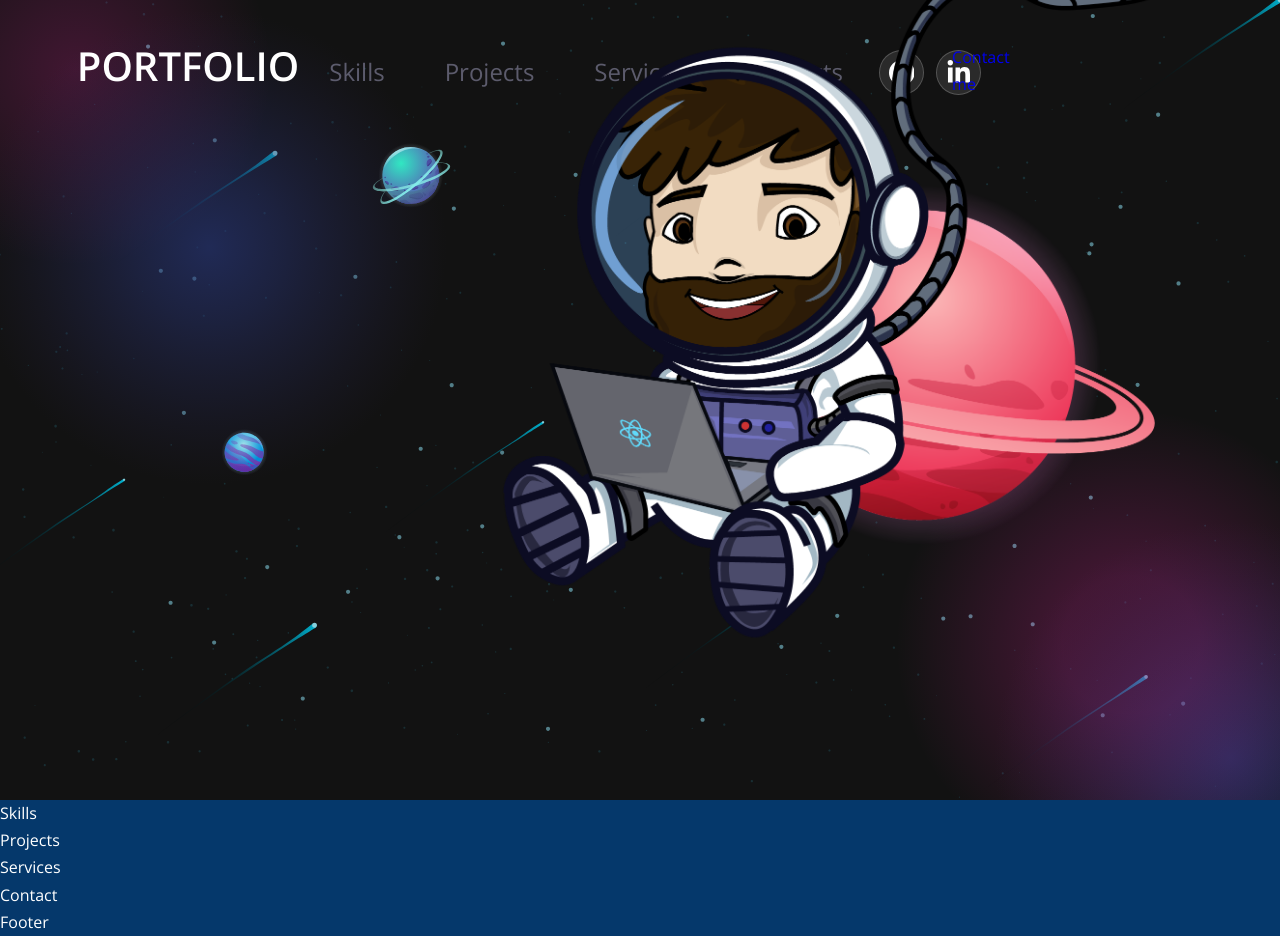
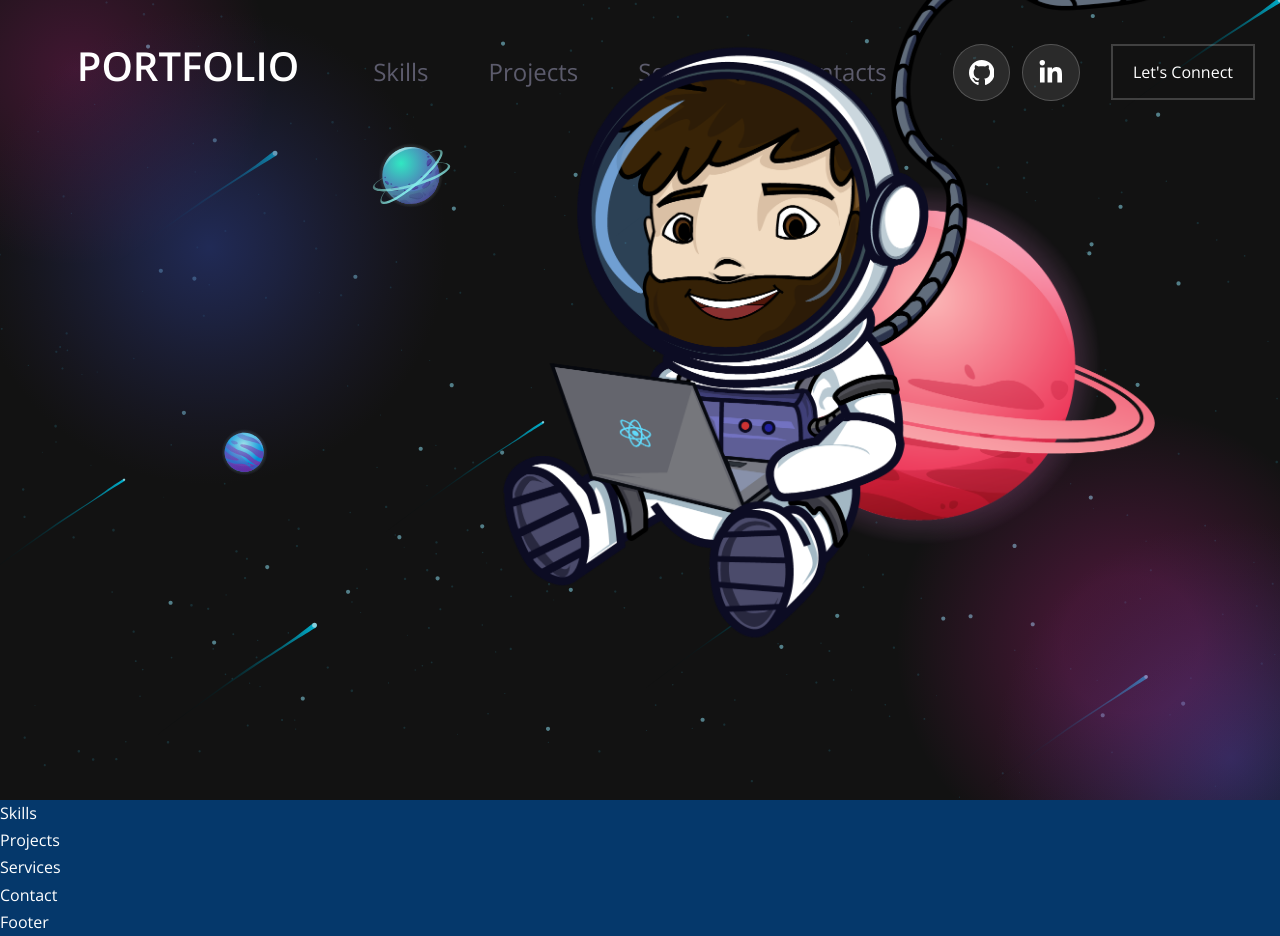
Before and after one commit to MezianeS/portfolio-v3, a React (Create React App) app: page / in a window 1280 px wide. Built offline with nearby package versions, Linux system fonts and the light colour scheme.

Commit message:
setup navbar

```diff
--- a/src/components/header/HeaderSocials.jsx
+++ b/src/components/header/HeaderSocials.jsx
@@ -14,9 +14,9 @@ const HeaderSocials = () => {
         <div className="icon_border">
           <FaLinkedinIn className='header--socials--ico' />
         </div>
-      </div>
-      <div className="header__socials--contactme">
-        <a href="#">Contact me</a>
+        <div className="header__socials--contactme">
+          <a href="#">Let's Connect</a>
+        </div>
       </div>
     </div>
   )
--- a/src/components/header/header.css
+++ b/src/components/header/header.css
@@ -25,9 +25,11 @@ header {
 
 .header__socials--menu{
     display: flex;
+    margin-left: 30px;
 }
 .header__socials--icons{
     display: flex;
+    align-items: center;
 }
 
 .header--socials--ico{
@@ -37,8 +39,16 @@ header {
 .icon_border{
     border: 1px solid rgb(255, 255, 255, 0.2 );
     background-color: rgba(255, 255, 255, 0.1);
-    padding: 11%;
+    padding: 15px;
     margin: 6px;
     border-radius: 50%;
     display: flex;
 }
+
+.header__socials--contactme > a {
+    border: 2px solid rgb(255, 255, 255, 0.2 );
+    margin: 25px;
+    padding: 15px 20px 15px 20px;
+    color: white;
+
+}
--- a/src/components/nav/navbar.css
+++ b/src/components/nav/navbar.css
@@ -1,5 +1,5 @@
 .portfolio__navbar--menu{
-    margin-right: 20%;
+    /* margin-right: 20%; */
     display: flex;
     align-items: center;
 }
```
